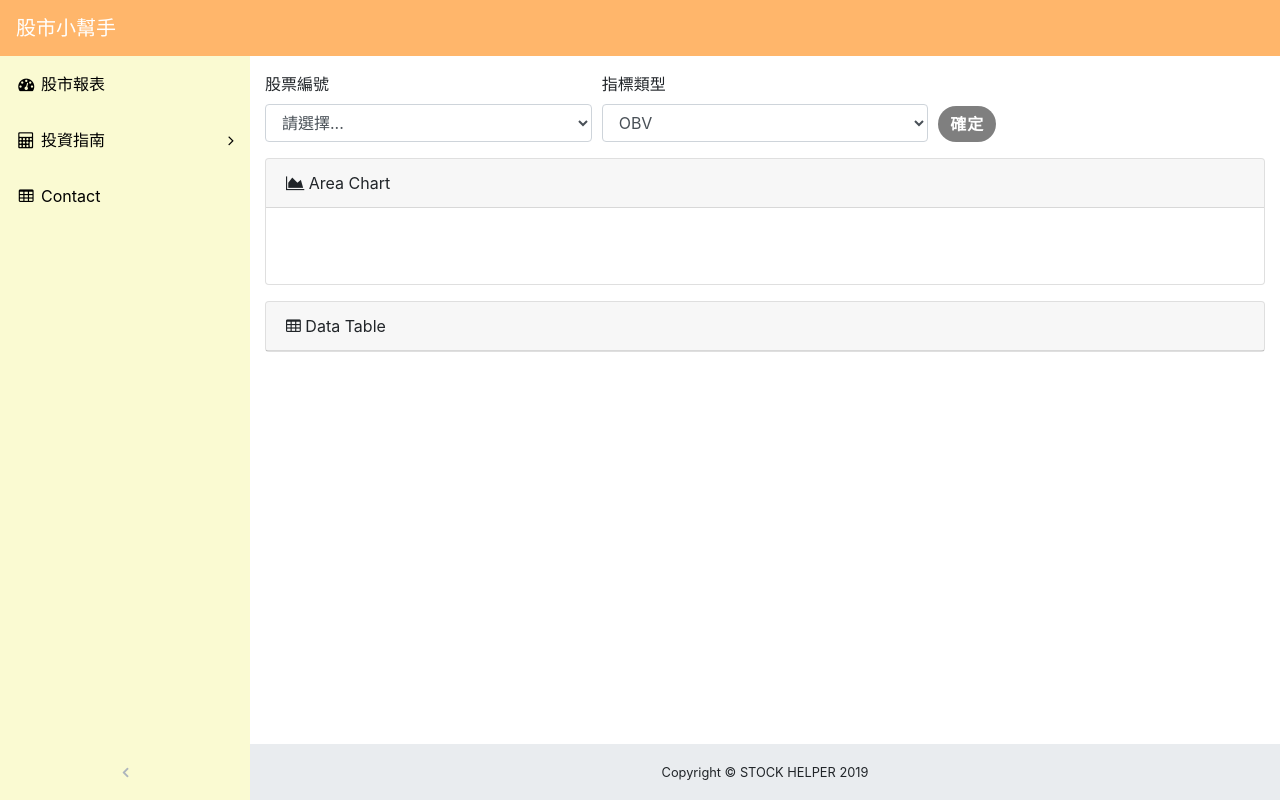
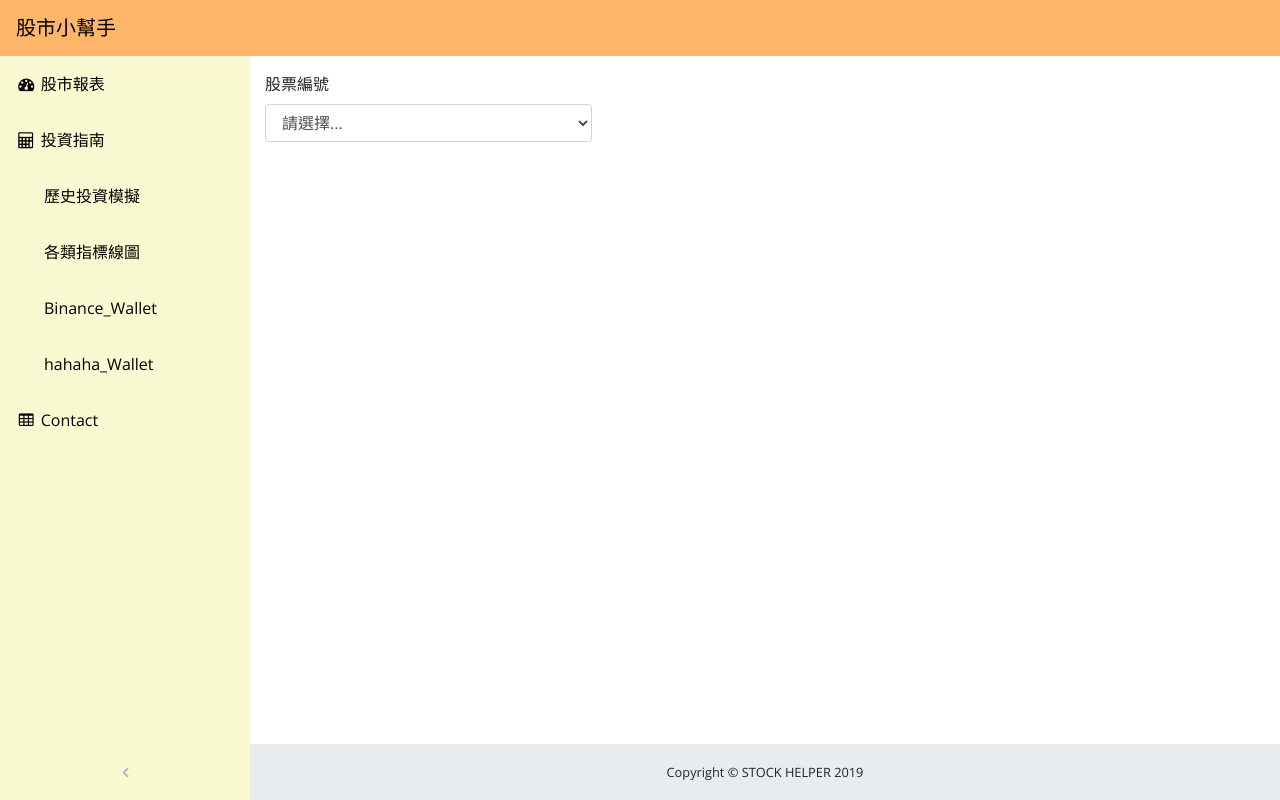
Before and after one commit to zxjte9411/NTUT_GraduateProject, a Django app: page /trading in a window 1280 px wide. Run offline with Django 3.2, Linux system fonts and the light colour scheme; parts of the project's set-up code (start-up, migrations or seed data) failed here and were passed over; some libraries are stand-ins or nearby versions.

Commit message:
資訊頁面同步

```diff
--- a/back_end/stock/static/stock/css/creative.css
+++ b/back_end/stock/static/stock/css/creative.css
@@ -5,7 +5,7 @@ html {
 }
 
 body {
-  font-family: 'Open Sans', 'Helvetica Neue', Arial, sans-serif;
+  font-family: 'Open Sans', 'Helvetica Neue', Arial, sans-serif,'微軟正黑體';
 }
 
 hr {
@@ -23,13 +23,13 @@ a {
   -webkit-transition: all 0.2s;
   -moz-transition: all 0.2s;
   transition: all 0.2s;
-  font-family: 'Open Sans', 'Helvetica Neue', Arial, sans-serif;
+  font-family: 'Open Sans', 'Helvetica Neue', Arial, sans-serif,'微軟正黑體';
   text-transform: uppercase;
   font-weight: 700;
 }
 
 .row-auto{
-  font-family: 'Open Sans', 'Helvetica Neue', Arial, sans-serif;
+  font-family: 'Open Sans', 'Helvetica Neue', Arial, sans-serif,'微軟正黑體';
 }
 a:hover {
   color: #F58D03;
--- a/back_end/stock/static/stock/css/sb-admin.css
+++ b/back_end/stock/static/stock/css/sb-admin.css
@@ -5,6 +5,7 @@ html {
 
 body {
   overflow-x: hidden;
+  font-family: 'Open Sans', 'Helvetica Neue', Arial, sans-serif,'微軟正黑體';
 }
 
 body.sticky-footer {
@@ -370,7 +371,7 @@ body.sidenav-toggled .navbar-sidenav-tooltip.show {
   }
   #mainNav.navbar-dark .navbar-collapse .navbar-sidenav > .nav-item .sidenav-second-level,
   #mainNav.navbar-dark .navbar-collapse .navbar-sidenav > .nav-item .sidenav-third-level {
-    background: rgb(112, 201, 243);
+    background: lightgoldenrodyellow;
   }
 }
 
@@ -514,3 +515,6 @@ form.login input[type="text"]
 .bg-dark {
   background-color:#ffb66b !important;
 }
+.nav-title{
+  color:#000 !important;
+}
--- a/back_end/stock/templates/base.html
+++ b/back_end/stock/templates/base.html
@@ -25,7 +25,7 @@
 
   <!-- Navigation-->
   <nav class="navbar navbar-expand-lg navbar-dark bg-dark fixed-top" id="mainNav">
-    <a class="navbar-brand" href="{% url 'trading' %}">股市小幫手</a>
+    <a class="navbar-brand nav-title" href="{% url 'trading' %}">股市小幫手</a>
     <button class="navbar-toggler navbar-toggler-right" type="button" data-toggle="collapse"
       data-target="#navbarResponsive" aria-controls="navbarResponsive" aria-expanded="false"
       aria-label="Toggle navigation">
@@ -40,12 +40,12 @@
           </a>
         </li>
         <li class="nav-item" data-toggle="tooltip" data-placement="right" title="Components">
-          <a class="nav-link nav-link-collapse collapsed" data-toggle="collapse" href="#collapseComponents"
+          <span class="nav-link" data-toggle="collapse"
             data-parent="#exampleAccordion">
             <i class="fa fa-fw fa-calculator"></i>
             <span class="nav-link-text">投資指南</span>
-          </a>
-          <ul class="sidenav-second-level collapse" id="collapseComponents">
+        </span>
+          <ul class="sidenav-second-level" id="collapseComponents">
             <li>
               <a href="{% url 'withdraw' %}">歷史投資模擬</a>
             </li>
--- a/back_end/stock/templates/trading.html
+++ b/back_end/stock/templates/trading.html
@@ -13,53 +13,5 @@
       {% endfor %}
     </select>
   </div>
-  <div class="form-group col-md-4">
-    <label for="inputPassword4">指標類型</label>
-    <select class="form-control" name="tptype" id="tptype">
-      <!-- <option>請選擇...</option> -->
-      <option>OBV</option>
-      <option>DMI</option>
-      <option>KD</option>
-      <option>AR</option>
-      <option>BR</option>
-      <option>RSI</option>
-      <option>MA</option>
-      <option>PSY</option>
-    </select>
-  </div>
-  <div class="form-group col-md-4 d-flex align-items-end">
-    <button id="button_submit_trading" type="submit" class="btn btn-primary">確定</button>
-  </div>
 </div>
-
-<!-- Area Chart Example-->
-<div class="card mb-3">
-  <div class="card-header">
-    <i class="fa fa-area-chart"></i> Area Chart</div>
-  <div class="card-body">
-    <canvas id="myAreaChart" width="100%" height="30"></canvas>
-    <!--可以放 股票收盤價圖片-->
-  </div>
-</div>
-<!-- Example DataTables Card-->
-
-<div class="card mb-3">
-  <div class="card-header">
-    <i class="fa fa-table"></i> Data Table</div>
-  <div id="result" class="card-body" style="display: none">
-    <table class="table table-bordered" id="dataTable" width="100%" cellspacing="0">
-      <thead>
-        <tr>
-          <th>日期</th>
-          <th>收盤價</th>
-          <th>買/賣</th>
-        </tr>
-      </thead>
-      <tbody>
-      </tbody>
-    </table>
-  </div>
-</div>
-
-
 {% endblock body %}
```
Also changed, not shown: back_end/stock/templates/stockPoint.html (+39 -1 lines).
